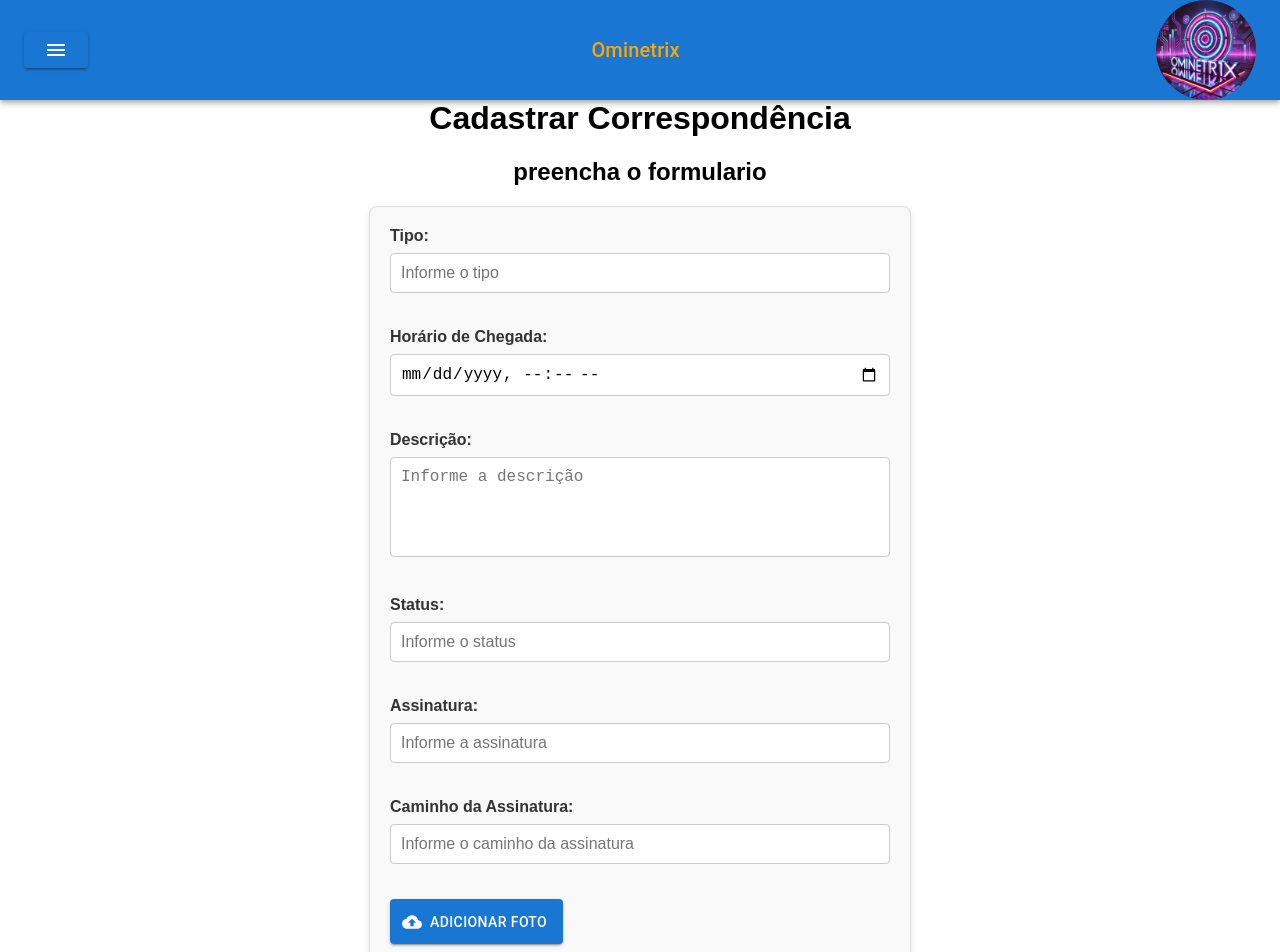
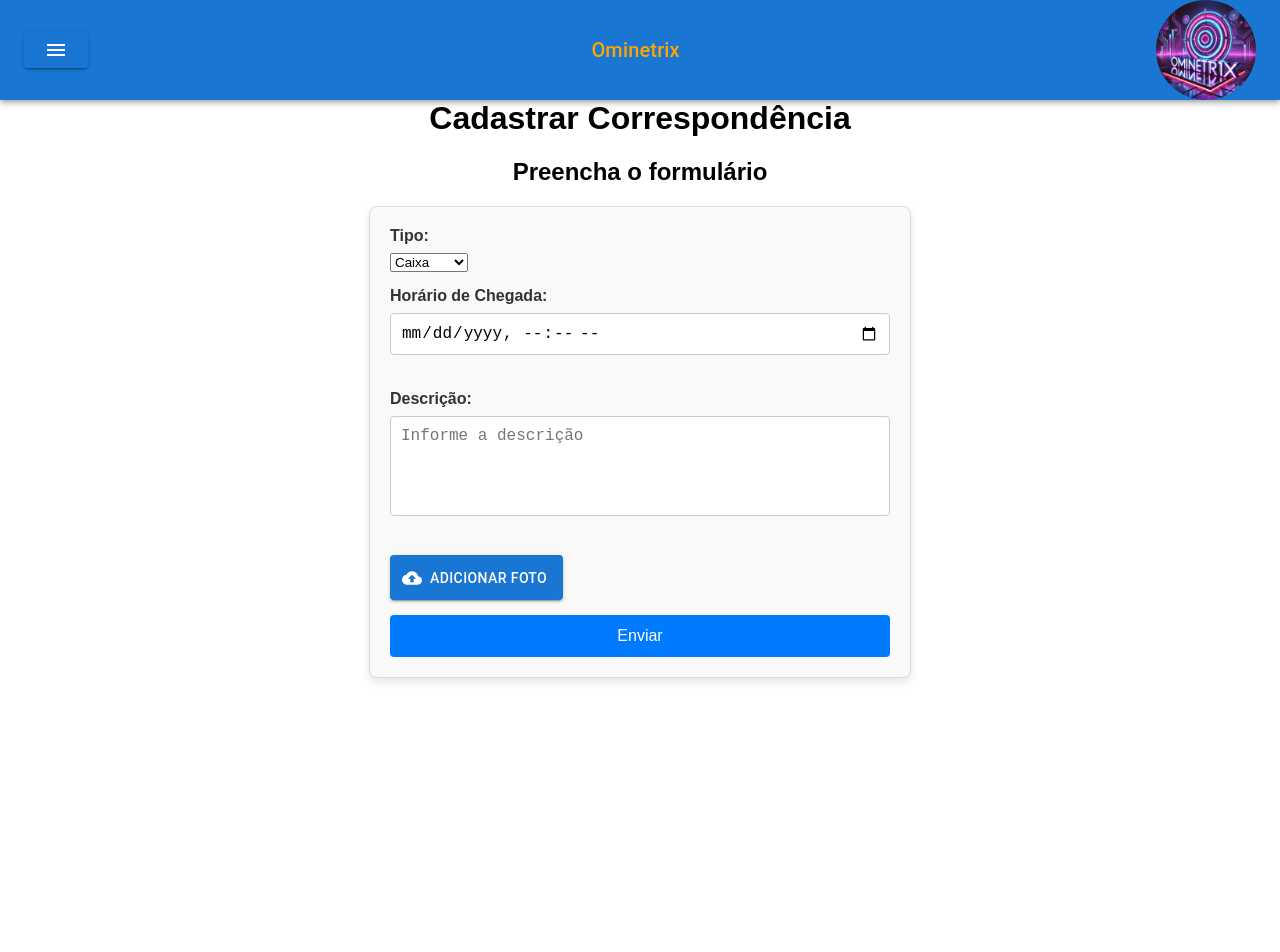
Before and after one commit to lucasbalbino09/ominetrix-page, a Next.js app: page /cadastro in a window 1280 px wide. Shown: the top 952 px of the page. After the commit the page ends 800 px from the top, so only its background shows below. Built offline with nearby package versions, Linux system fonts and the light colour scheme.

Commit message:
tela de cadastro atualizada conforme api

```diff
--- a/pages/cadastro.tsx
+++ b/pages/cadastro.tsx
@@ -4,16 +4,24 @@ import Navbar from "@/pages/navbar";
 import { styled } from "@mui/material/styles";
 import Button from "@mui/material/Button";
 import CloudUploadIcon from "@mui/icons-material/CloudUpload";
+import axios from "axios";
 import "./cadastro.css";
 
 const Cadastro = () => {
   const [tipo, setTipo] = useState("");
   const [horarioChegada, setHorarioChegada] = useState("");
   const [descricao, setDescricao] = useState("");
-  const [status, setStatus] = useState("");
-  const [signature, setSignature] = useState("");
-  const [signaturePath, setSignaturePath] = useState("");
-  const [imagemUrl, setImagemUrl] = useState("");
+  const [morador, setMorador] = useState({ nome: "", unidade: "", bloco: "" });
+  const [funcionario, setFuncionario] = useState({ nome: "", matricula: "" });
+  const [file, setFile] = useState<File | null>(null); // Ajuste aqui
+  const [successMessage, setSuccessMessage] = useState("");
+  const [errorMessage, setErrorMessage] = useState("");
+  const [correspondencia, setCorrespondencia] = useState({
+    tipo: "",
+    horarioChegada: "",
+    descricao: "",
+    status: "Triagem"
+  });
 
   const VisuallyHiddenInput = styled("input")({
     clip: "rect(0 0 0 0)",
@@ -27,37 +35,74 @@ const Cadastro = () => {
     width: 1,
   });
 
+  const handleAddPackage = () => {
+    const newPackage = {
+      morador,
+      funcionario,
+      correspondencia: {
+        ...correspondencia,
+        tipo,
+        horarioChegada,
+        descricao,
+        status: "Triagem",
+      },
+    };
+
+    const formData = new FormData();
+    formData.append("data", JSON.stringify(newPackage));
+    if (file) {
+      formData.append("file", file);
+    }
+
+    axios
+      .post("http://localhost:8080/api/packages", formData, {
+        headers: {
+          "Content-Type": "multipart/form-data",
+        },
+      })
+      .then(() => {
+        setMorador({ nome: "", unidade: "", bloco: "" });
+        setFuncionario({ nome: "", matricula: "" });
+        setCorrespondencia({ tipo: "", horarioChegada: "", descricao: "", status: "Triagem" });
+        setFile(null);
+        setSuccessMessage("Cadastro realizado com sucesso!");
+        setErrorMessage("");
+        setTimeout(() => {
+          setSuccessMessage("");
+        }, 3000);
+      })
+      .catch((error) => {
+        console.error("Erro ao adicionar correspondência:", error);
+        setErrorMessage(
+          "Ocorreu um erro ao cadastrar a correspondência. Tente novamente mais tarde."
+        );
+      });
+  };
+
   const handleSubmit = (e: any) => {
     e.preventDefault();
-
-    const correspondenciaData = {
-      tipo,
-      horarioChegada,
-      descricao,
-      status,
-      signature,
-      signaturePath,
-      imagemUrl,
-    };
-
-    console.log("Dados da Correspondência:", correspondenciaData);
-    // Aqui você pode enviar os dados para uma API, por exemplo.
+    handleAddPackage();
   };
 
   return (
     <>
+      {successMessage && <p className="success">{successMessage}</p>}
+      {errorMessage && <p className="error">{errorMessage}</p>}
+
       <Navbar></Navbar>
       <h1 className="titulo-formulario">Cadastrar Correspondência</h1>
-      <h2 className="sub-titulo-formulario">preencha o formulario</h2>
+      <h2 className="sub-titulo-formulario">Preencha o formulário</h2>
       <form onSubmit={handleSubmit}>
         <div>
           <label>Tipo:</label>
-          <input
-            type="text"
+          <select
             value={tipo}
             onChange={(e) => setTipo(e.target.value)}
-            placeholder="Informe o tipo"
-          />
+          >
+            <option value="Caixa">Caixa</option>
+            <option value="Envelope">Envelope</option>
+            <option value="Pacote">Pacote</option>
+          </select>
         </div>
 
         <div>
@@ -78,36 +123,6 @@ const Cadastro = () => {
           ></textarea>
         </div>
 
-        <div>
-          <label>Status:</label>
-          <input
-            type="text"
-            value={status}
-            onChange={(e) => setStatus(e.target.value)}
-            placeholder="Informe o status"
-          />
-        </div>
-
-        <div>
-          <label>Assinatura:</label>
-          <input
-            type="text"
-            value={signature}
-            onChange={(e) => setSignature(e.target.value)}
-            placeholder="Informe a assinatura"
-          />
-        </div>
-
-        <div>
-          <label>Caminho da Assinatura:</label>
-          <input
-            type="text"
-            value={signaturePath}
-            onChange={(e) => setSignaturePath(e.target.value)}
-            placeholder="Informe o caminho da assinatura"
-          />
-        </div>
-
         <div className="adicionar-foto">
           <Button
             component="label"
@@ -120,15 +135,18 @@ const Cadastro = () => {
               type="file"
               onChange={(e) => {
                 if (e.target.files && e.target.files[0]) {
-                  setImagemUrl(e.target.files[0].name); // Captura o nome do arquivo
+                  setFile(e.target.files[0]); // Armazena o arquivo para upload
                 }
               }}
             />
           </Button>
-          <span className="input-adicionar-foto">{imagemUrl}</span>
+          <span className="input-adicionar-foto">{file ? file.name : ""}</span>
         </div>
 
         <button type="submit">Enviar</button>
+
+        {successMessage && <p className="success-message">{successMessage}</p>}
+        {errorMessage && <p className="error-message">{errorMessage}</p>}
       </form>
     </>
   );
```
